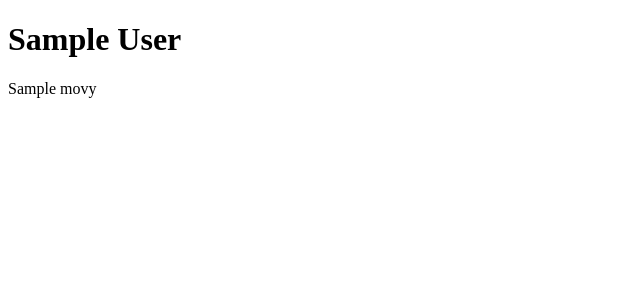
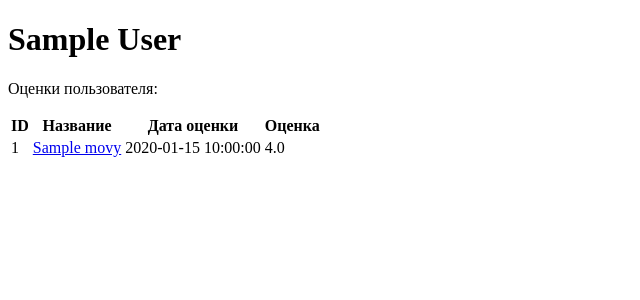
Before and after one commit to Harser/Flask, a Flask app: page /users/1 in a window 1280 px wide. Shown: the top 300 px of the page, without its empty margins (0-640 px from the left). Run offline with Flask 2, Linux system fonts and the light colour scheme; tables that the repository leaves empty hold one stand-in row (values such as "Sample post").

Commit message:
Сделал вывод оцененных фильмов пользователя

```diff
--- a/templates/user.html
+++ b/templates/user.html
@@ -6,8 +6,26 @@
 </head>
 <body>
 <h1>{{ user.name }}</h1>
-{% for rating in user.ratings %}
-    <p>{{ rating.movie }}</p>
-{% endfor %}
+<p>Оценки пользователя:</p>
+<table>
+  <thead>
+  <tr>
+    <th>ID</th>
+    <th>Название</th>
+    <th>Дата оценки</th>
+    <th>Оценка</th>
+  </tr>
+  </thead>
+  <tbody>
+  {% for rating in user.ratings %}
+    <tr>
+      <td>{{ rating.movie.id }}</td>
+      <td><a href="/movies/{{ rating.movie.id }}">{{ rating.movie }}</a></td>
+      <td>{{ rating.timestamp }}</td>
+      <td>{{ rating.rating }}</td>
+    </tr>
+  {% endfor %}
+  </tbody>
+</table>
 </body>
 </html>
```
